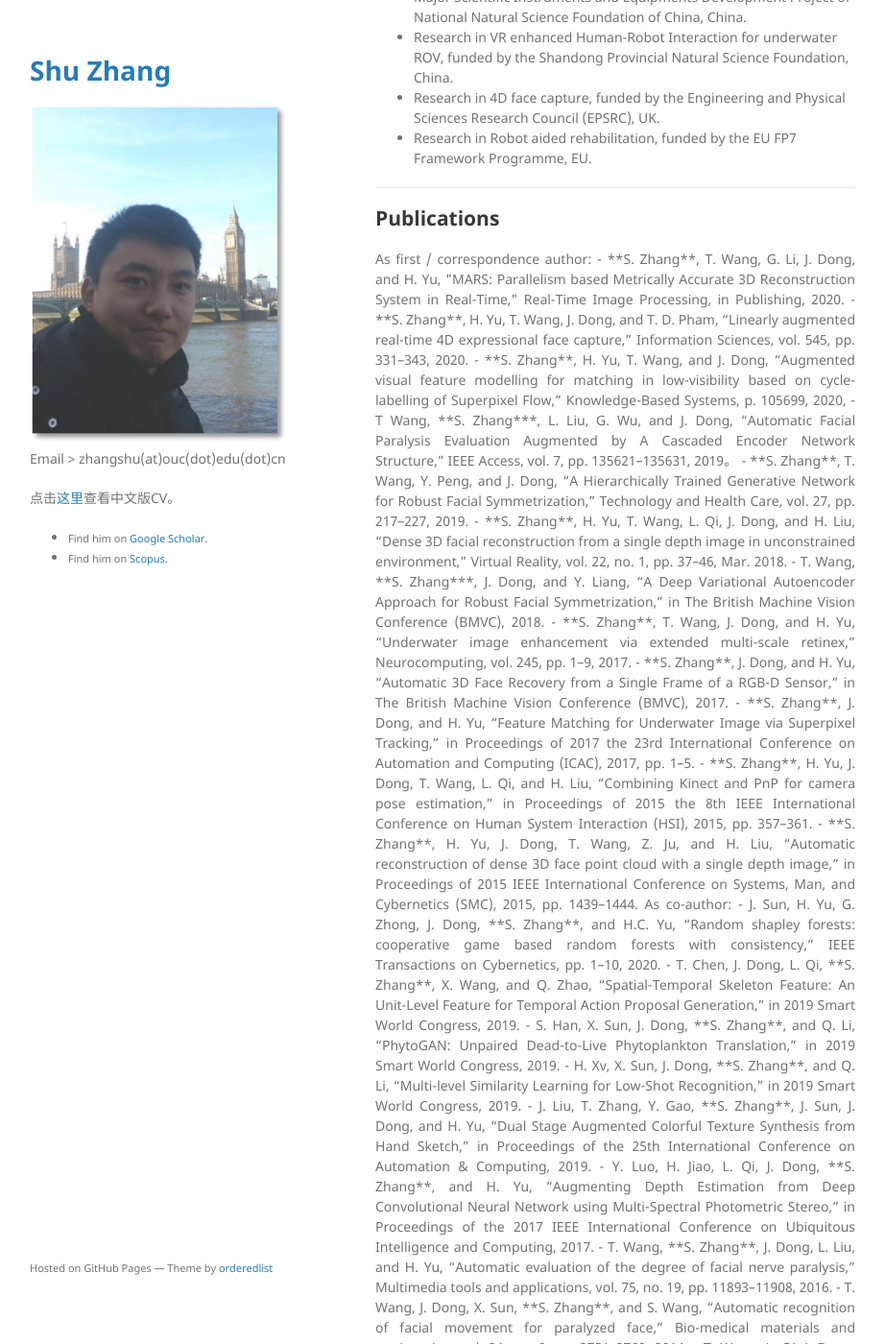
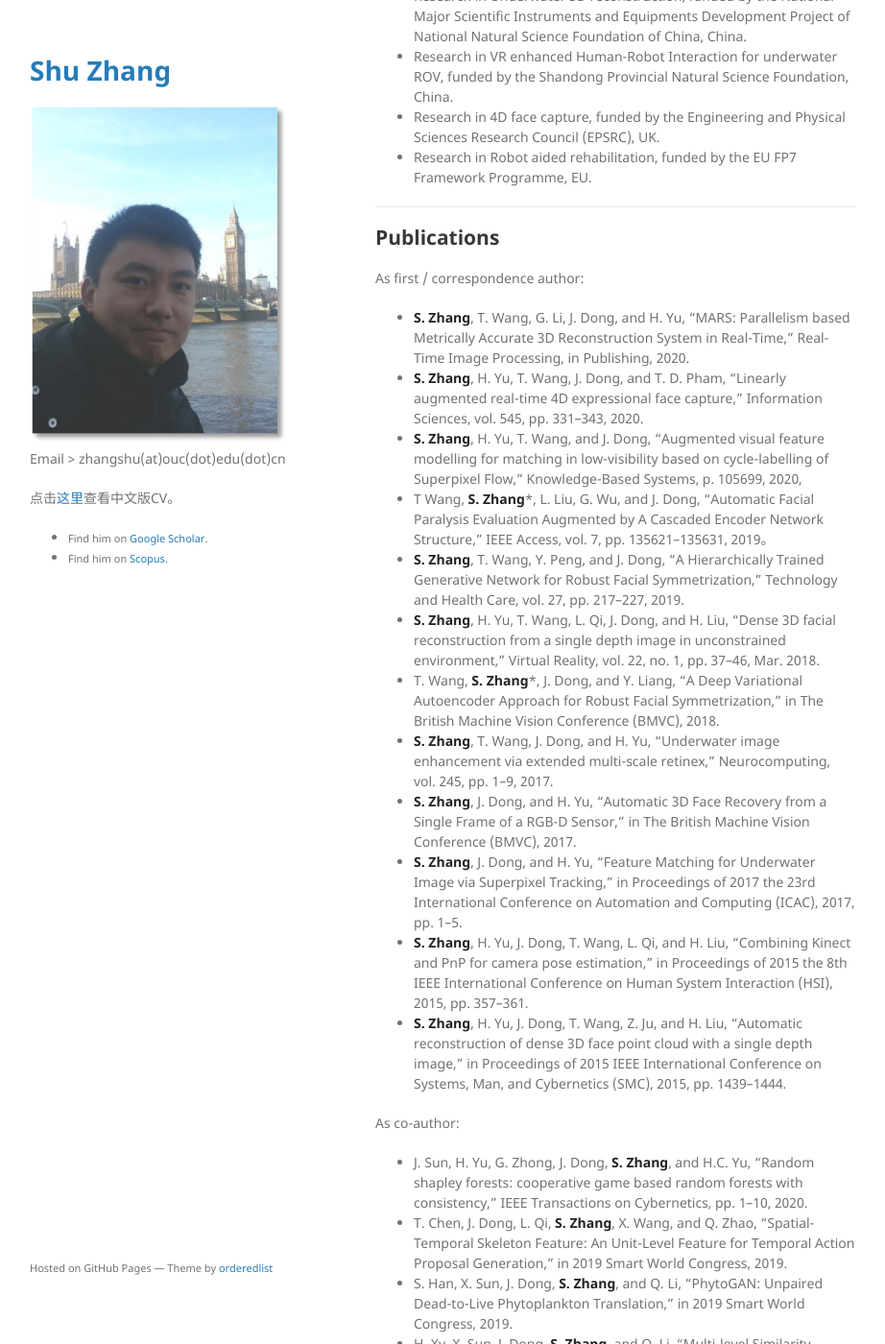
Before and after one commit to jackyspeed/aboutzhangshu, a Jekyll site: the page built from index.md, in a window 1280 px wide and 1400 px high, scrolled down 1168 px. Shown: the whole window at 96% size, without its empty margins (179-1101 px from the left). Built offline with Jekyll 4.4.1, drawn with Linux system fonts in a browser that asks for light colours; our own code applies the rules of GitHub Pages for plain Markdown files; some of the changed text lies outside the part shown.

Commit message:
Update index.md

```diff
--- a/index.md
+++ b/index.md
@@ -5,11 +5,9 @@ layout: default
 
 # Welcome
 
-<div style="text-align: justify">
 Shu Zhang received his PhD degree in Computer Application Technologies from Ocean University of China, Qingdao, China. He was previously a research associate at the University of Portsmouth, Portsmouth, UK. He is currently a Lecturer with Ocean University of China, Qingdao, China. His main research interests include computer vision, feature analysis, 3D reconstruction, video processing, underwater image analysis, and deep learning among others. He has been serving as the program committee members or section chairs for a range of international academic conferences. He is a member of the China Computer Federation (CCF).
 
 <!--About me in Chinese can be found [here](http://it.ouc.edu.cn/2019/0527/c16104a248647/page.htm).-->
-</div>
 
 ---
 
@@ -58,7 +56,6 @@ As participant:
 
 ## Publications
 
-<div style="text-align: justify">
 As first / correspondence author:
 
 - **S. Zhang**, T. Wang, G. Li, J. Dong, and H. Yu, "MARS: Parallelism based Metrically Accurate 3D Reconstruction System in Real-Time," Real-Time Image Processing, in Publishing, 2020.
@@ -92,7 +89,6 @@ Cited by
 > <sub>citations</sub> | <sub>166</sub>
 > <sub>h-index</sub> | <sub>5</sub>
 > <sub>i10-index</sub> | <sub>3</sub>
-</div>
 
 ---
 
```
